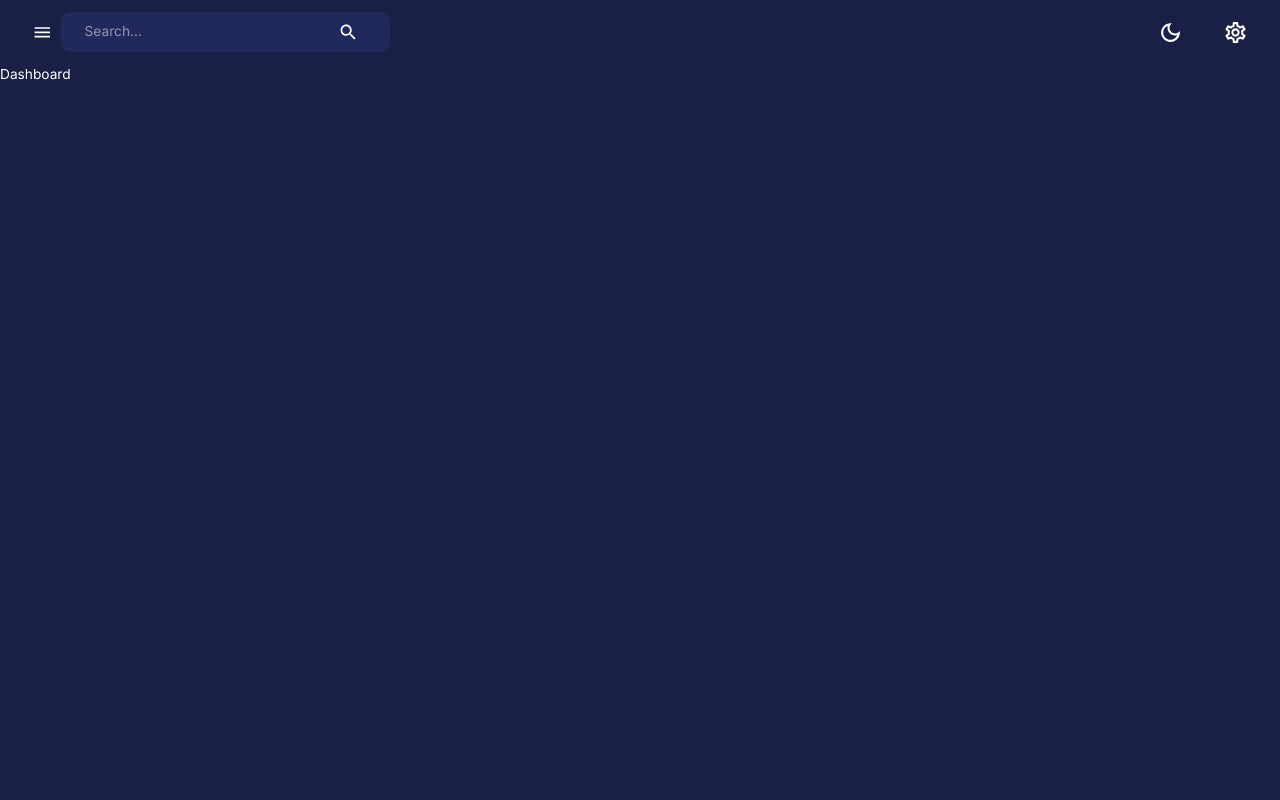
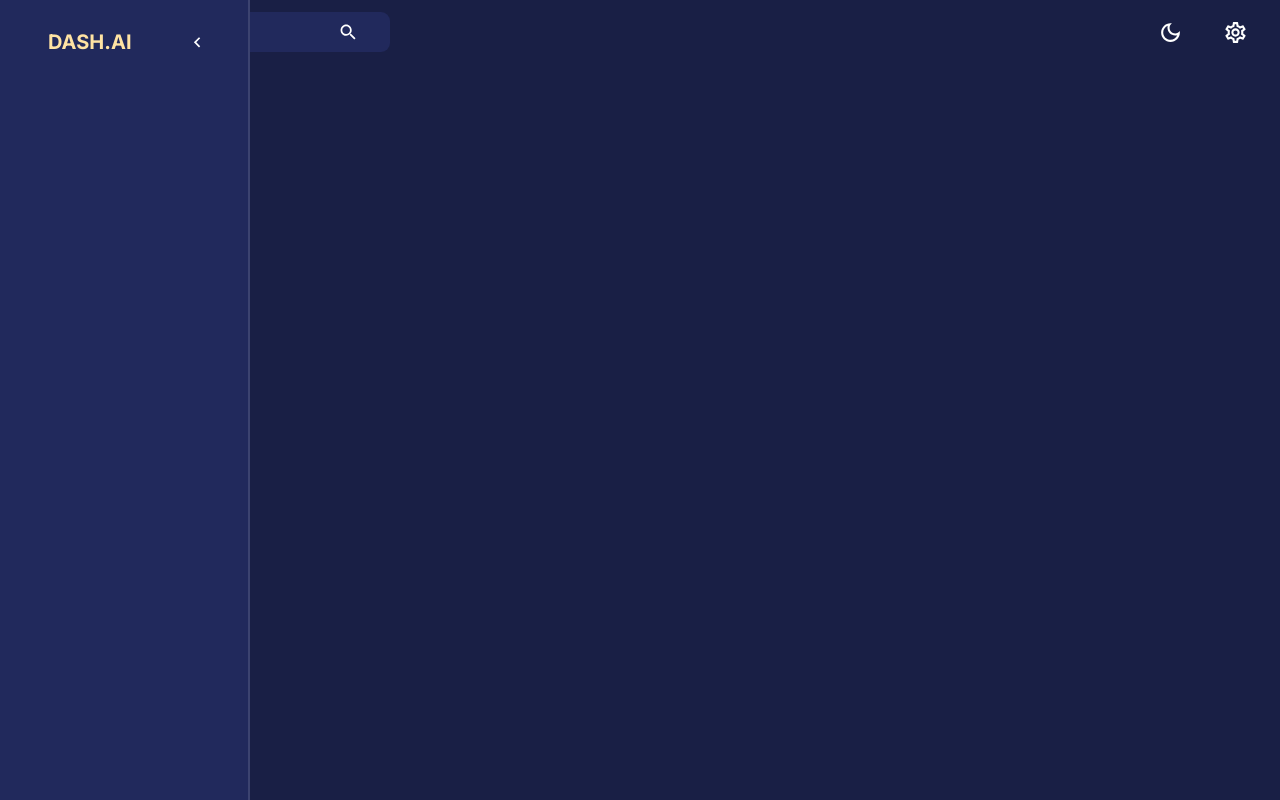
Before and after one commit to sinatayebati/fullstack-dashboard, a React (Create React App) app in the folder client/: page /dashboard in a window 1280 px wide. Built offline with nearby package versions, Linux system fonts and the light colour scheme.

Commit message:
sidebar development

```diff
--- a/client/src/components/Sidebar.jsx
+++ b/client/src/components/Sidebar.jsx
@@ -49,7 +49,41 @@ const Sidebar = ({
     }, [pathname])
 
     return <Box component="nav">
-
+        {isSidebarOpen && (
+            <Drawer
+                open={isSidebarOpen}
+                onClose={() => setIsSidebarOpen(false)}
+                variant='persistent'
+                anchor='left'
+                sx={{
+                    width: drawerWidth,
+                    "& .MuiDrawer-paper": {
+                        color: theme.palette.secondary[200],
+                        backgroundColor: theme.palette.background.alt,
+                        boxSixing: "border-box",
+                        borderWidth: isNonMobile ? 0 : "2px",
+                        width: drawerWidth
+                    }
+                }}
+            >
+                <Box width="100%">
+                    <Box m="1.5rem 2rem 2rem 3rem">
+                        <FlexBetween color={theme.palette.secondary.main}>
+                            <Box display="flex" alignItems="center" gap="0.5rem">
+                                <Typography variant="h4" fontWeight="bold">
+                                    DASH.AI
+                                </Typography>
+                            </Box>
+                            {!isNonMobile && (
+                                <IconButton onClick={() => setIsSidebarOpen(!isSidebarOpen)}>
+                                    <ChevronLeft />
+                                </IconButton>
+                            )}
+                        </FlexBetween>
+                    </Box>
+                </Box>
+            </Drawer>
+        )}
     </Box>
 }
 
```
